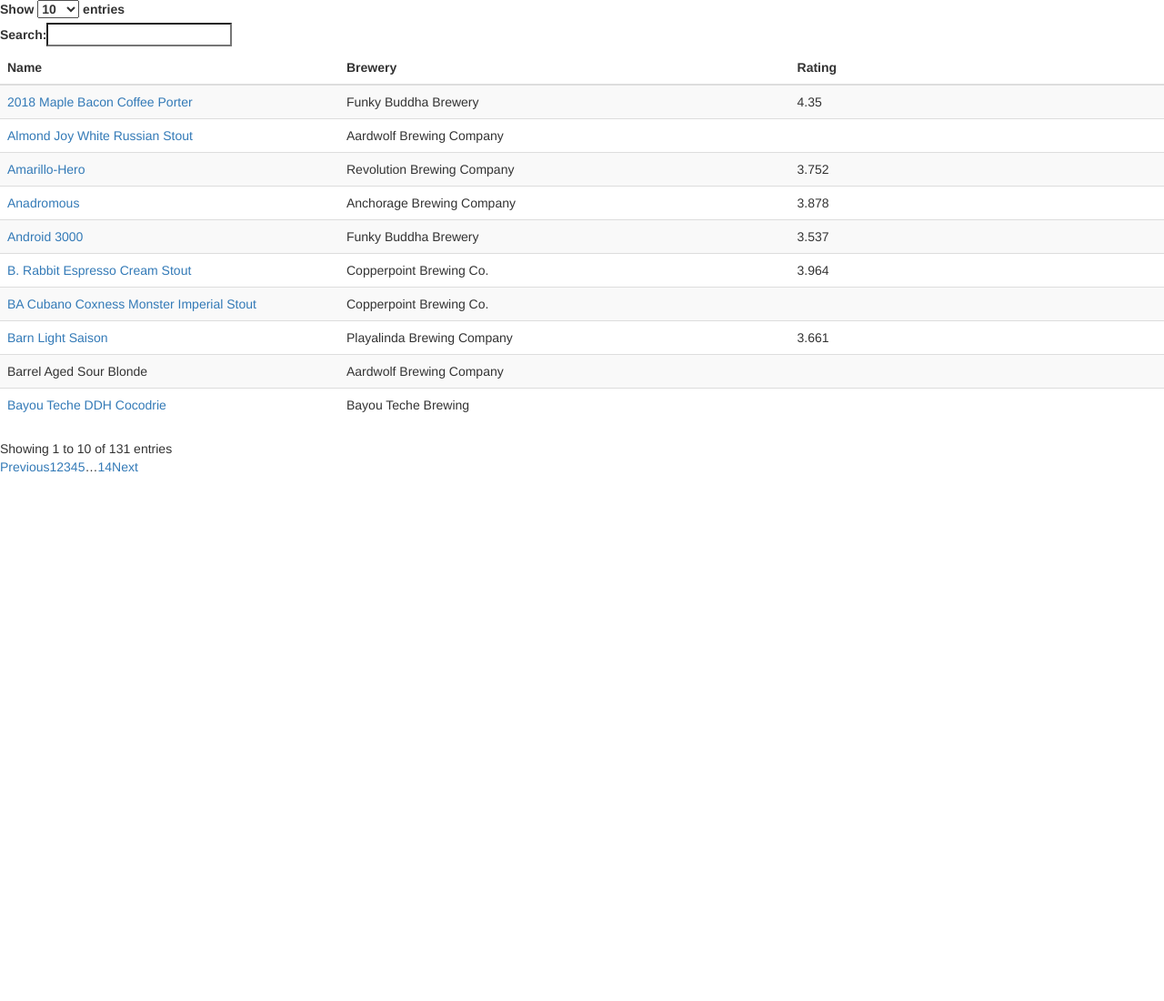
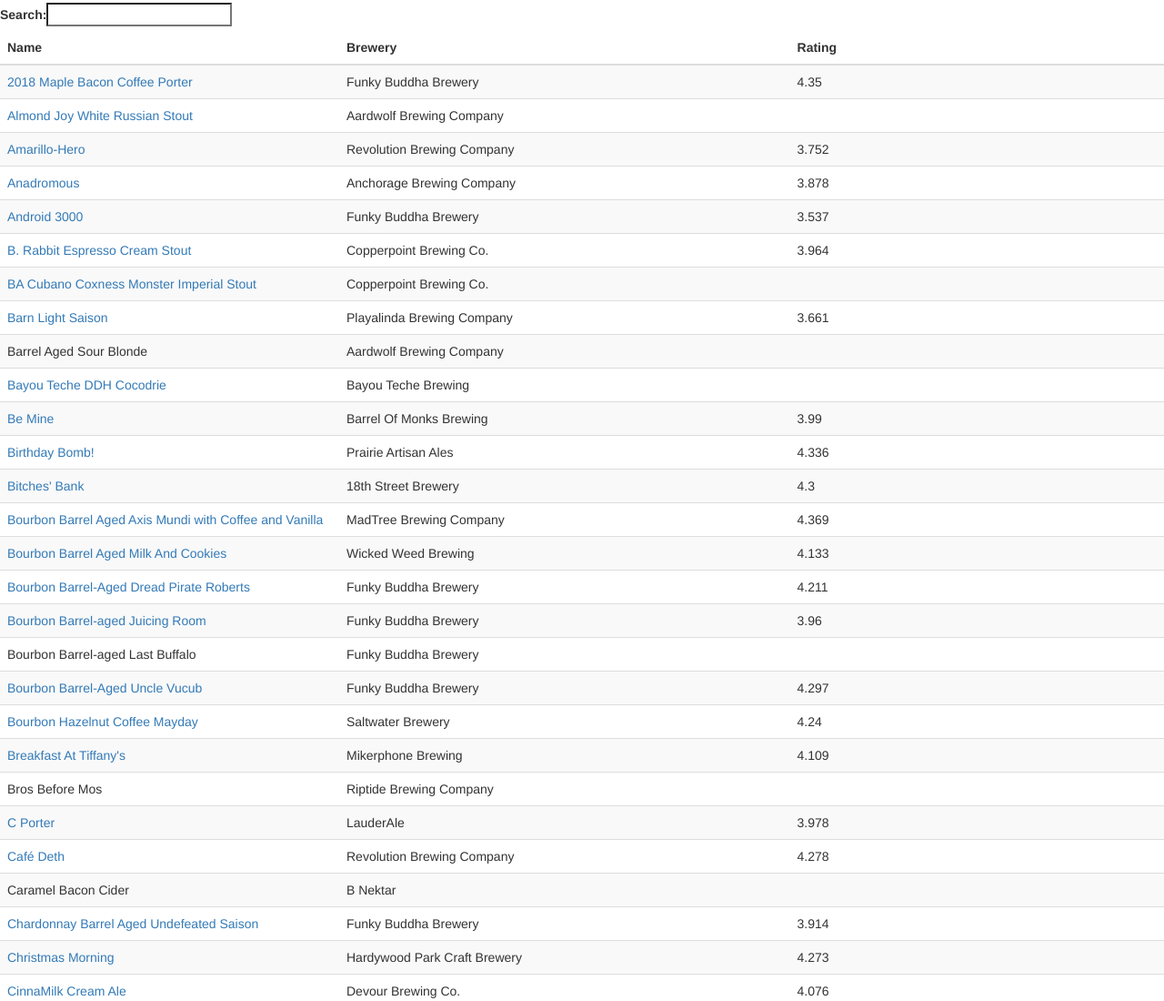
Before and after one commit to sleiendecker/sleiendecker.github.io, a plain HTML site: page index.html in a window 1280 px wide. Shown: the top 1100 px of the page at 91% size. Before the commit the page ends 800 px from the top, so only its background shows below. Drawn offline with nearby package versions, Linux system fonts and the light colour scheme.

Commit message:
show all records

```diff
--- a/index.html
+++ b/index.html
@@ -33,6 +33,11 @@
     });
 
   </script>
+  <style>
+    div {
+      padding-top: 1px
+    }
+  </style>
 </head>
 <body>
   <div id="myDiv">
--- a/web/js/script.js
+++ b/web/js/script.js
@@ -1,6 +1,8 @@
 $(function () {
 
   const table = $('table').DataTable({
+    "lengthMenu": [[-1], ["All"]],
+    "bLengthChange": false,
     "columns": [
       {
         "data": "NAME",
```
